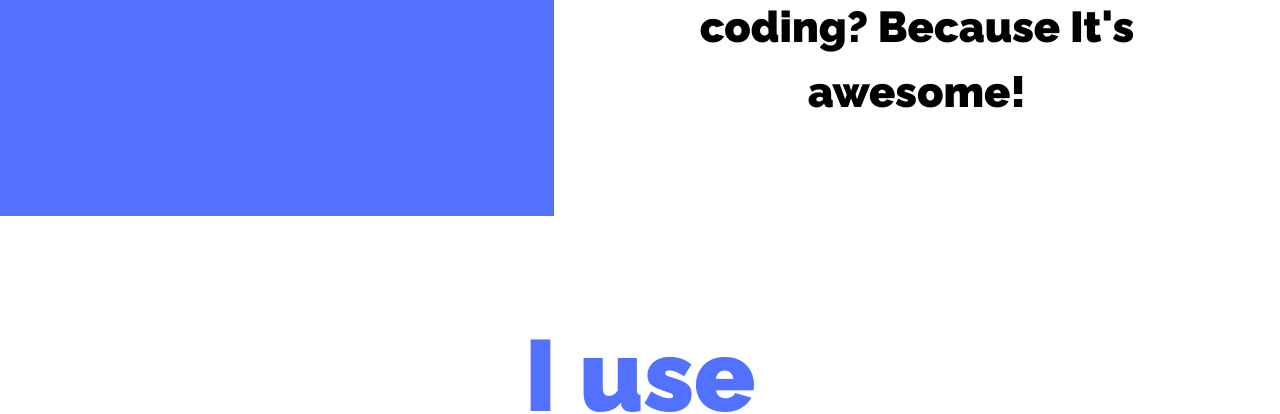
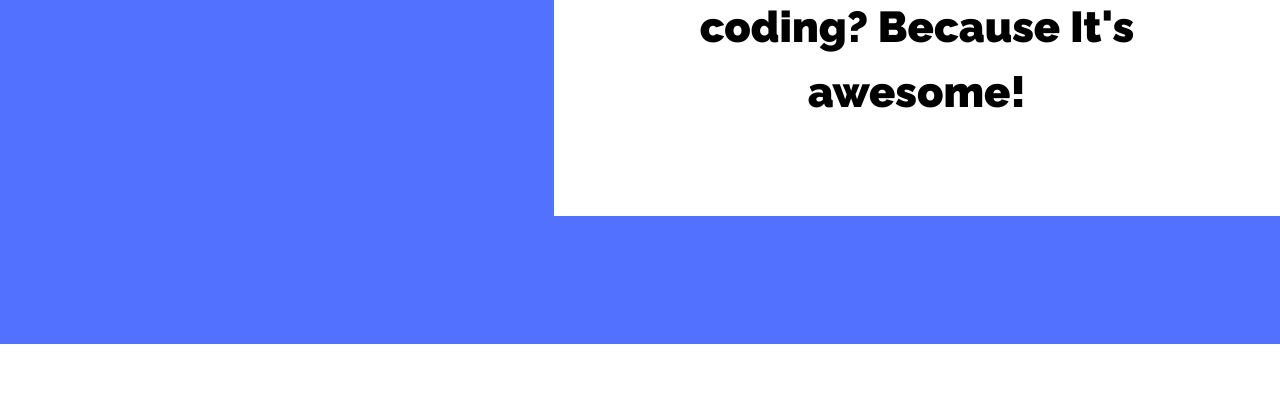
Before and after one commit to legendemil/portfolio, a React app: page / in a window 1280 px wide. Shown: the part 412-826 px from the top of the page. Built offline with nearby package versions, Linux system fonts and the light colour scheme.

Commit message:
add temporarly section separator

```diff
--- a/js/Home.js
+++ b/js/Home.js
@@ -21,6 +21,9 @@ export default class Home extends React.Component {
                         text={"I'm a Front-End Developer from Poland. Why I love coding? Because It's awesome!"}/>
                 </div>
 
+                <div className="section__separator">
+                </div>
+
             </section>
         )
     }
--- a/sass/modules/_vertical-list.sass
+++ b/sass/modules/_vertical-list.sass
@@ -11,9 +11,13 @@
             text-decoration: none
             color: $black
             display: inline-block
+            transition: color .3s
             font:
                 size: 2.4rem
                 weight: $font-light
+            &:hover
+                color: $main-color
+                cursor: pointer
         &.is-heading
             font:
                 size: 1.6rem
--- a/sass/sections/_section-types.sass
+++ b/sass/sections/_section-types.sass
@@ -18,3 +18,7 @@
             padding: 3rem
             font:
                 size: $heading-section-size-sm
+    &__separator
+        background-color: $main-color
+        width: 100%
+        height: 8rem
```
